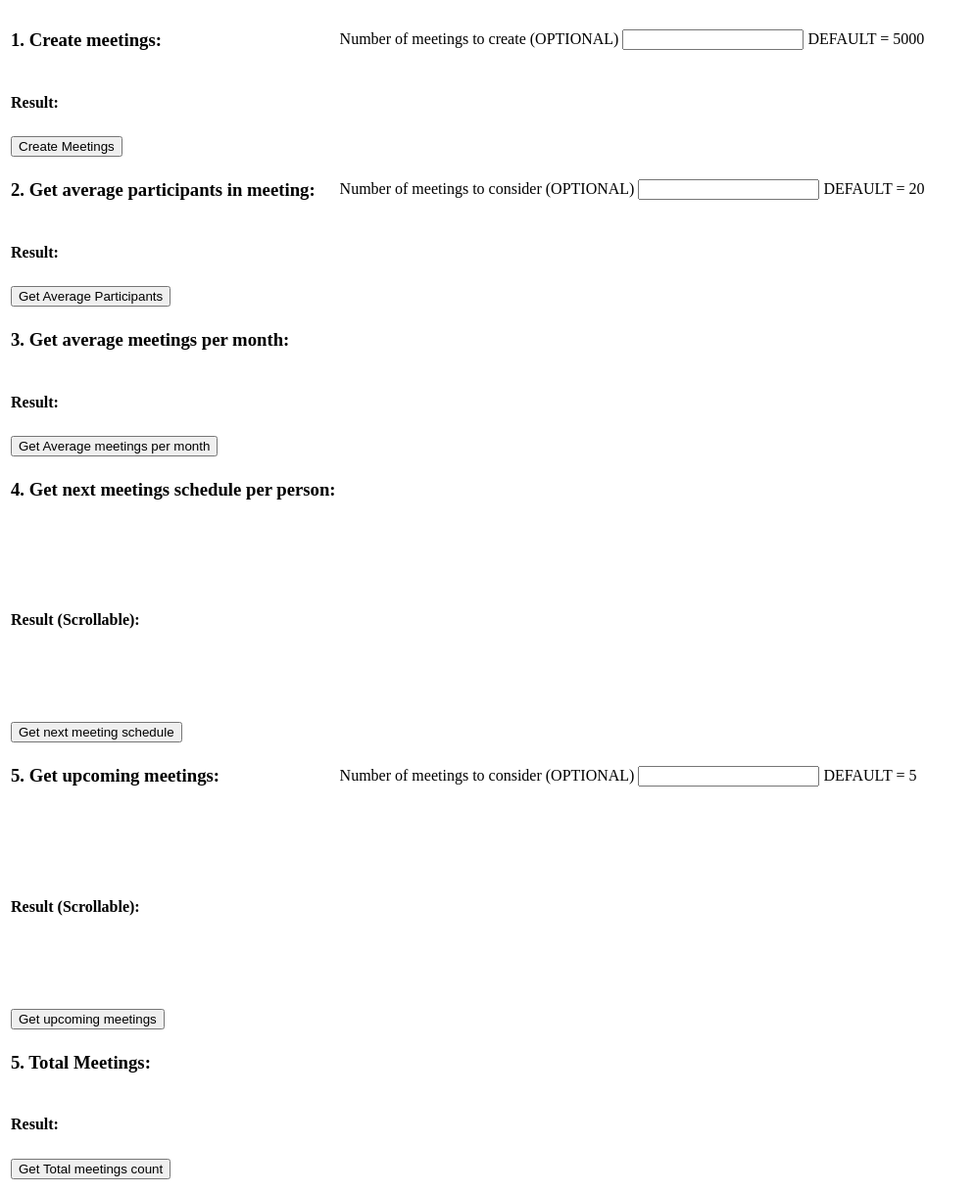
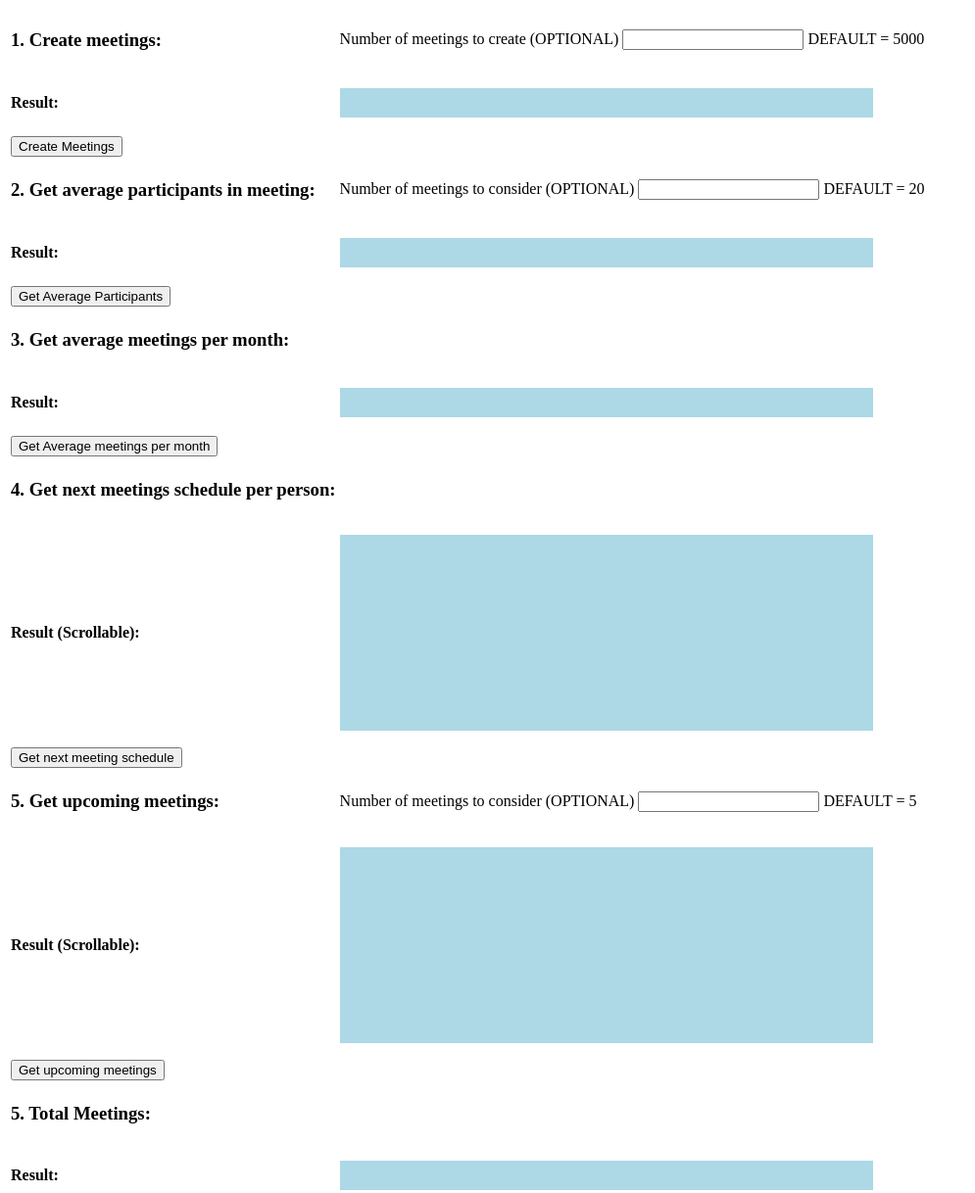
Before and after one commit to bbhutada/meeting-application, a website: page client/index.html in a window 1280 px wide. Shown: the top 1218 px of the page at 98% size, without its empty margins (0-995 px from the left). Drawn offline with Linux system fonts and the light colour scheme.

Commit message:
Added css

```diff
--- /dev/null
+++ b/client/index.css
@@ -0,0 +1,14 @@
+.fixWidthAndHeight {
+    width: 544px;
+    height: 30px;
+}
+
+.resultContainer {
+    background-color: lightblue;
+}
+
+.scrollableContent {
+    overflow: scroll;
+    height: 200px;
+    width: 544px;
+}
--- a/client/index.html
+++ b/client/index.html
@@ -3,6 +3,7 @@
 <head>
     <meta charset="UTF-8">
     <title>Meeting Application</title>
+    <link rel="stylesheet" href="/index.css">
     <script src="/index.js"></script>
 </head>
 <body>
@@ -20,7 +21,7 @@
                 <h4> Result: </h4>
             </td>
             <td>
-                <div id="createdMeetingsResult"></div>
+                <pre><div id="createdMeetingsResult" class="fixWidthAndHeight resultContainer"></div></pre>
             </td>
         </tr>
         <tr>
@@ -42,7 +43,7 @@
                 <h4> Result: </h4>
             </td>
             <td>
-                <div id="averageParticipantsResult"></div>
+                <pre><div id="averageParticipantsResult" class="fixWidthAndHeight resultContainer"></div></pre>
             </td>
         </tr>
         <tr>
@@ -61,7 +62,7 @@
                 <h4> Result: </h4>
             </td>
             <td>
-                <div id="averageMeetingsPerMonthResult"></div>
+                <pre><div id="averageMeetingsPerMonthResult" class="fixWidthAndHeight resultContainer"></div></pre>
             </td>
         </tr>
         <tr>
@@ -80,7 +81,7 @@
                 <h4> Result (Scrollable): </h4>
             </td>
             <td>
-                <div id="nextMeetingScheduleResult" style="overflow-y: scroll; height:200px;"></div>
+                <pre><div id="nextMeetingScheduleResult" class="resultContainer scrollableContent"></div></pre>
             </td>
         </tr>
         <tr>
@@ -102,7 +103,7 @@
                 <h4> Result (Scrollable): </h4>
             </td>
             <td>
-                <div id="upcomingMeetingResult" style="overflow-y: scroll; height:200px;"></div>
+                <pre><div id="upcomingMeetingResult" class="resultContainer scrollableContent"></div></pre>
             </td>
         </tr>
         <tr>
@@ -121,7 +122,7 @@
                 <h4> Result: </h4>
             </td>
             <td>
-                <div id="totalMeetingsResult"></div>
+                <pre><div id="totalMeetingsResult" class="fixWidthAndHeight resultContainer"></div></pre>
             </td>
         </tr>
         <tr>
```
